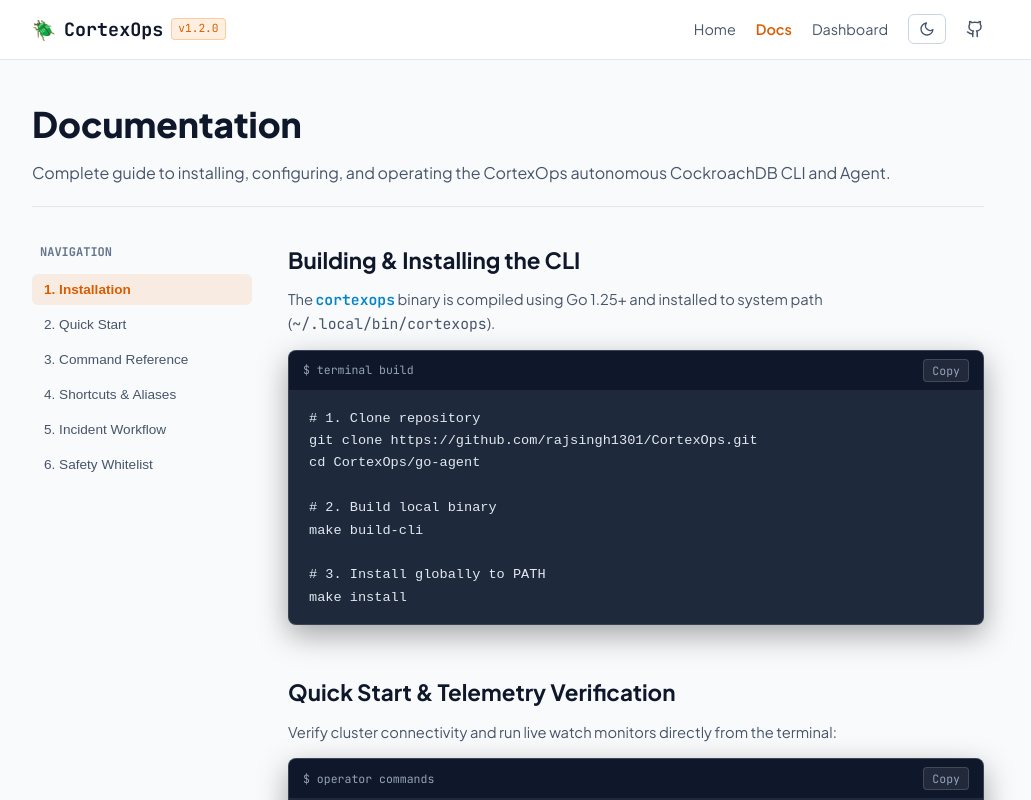
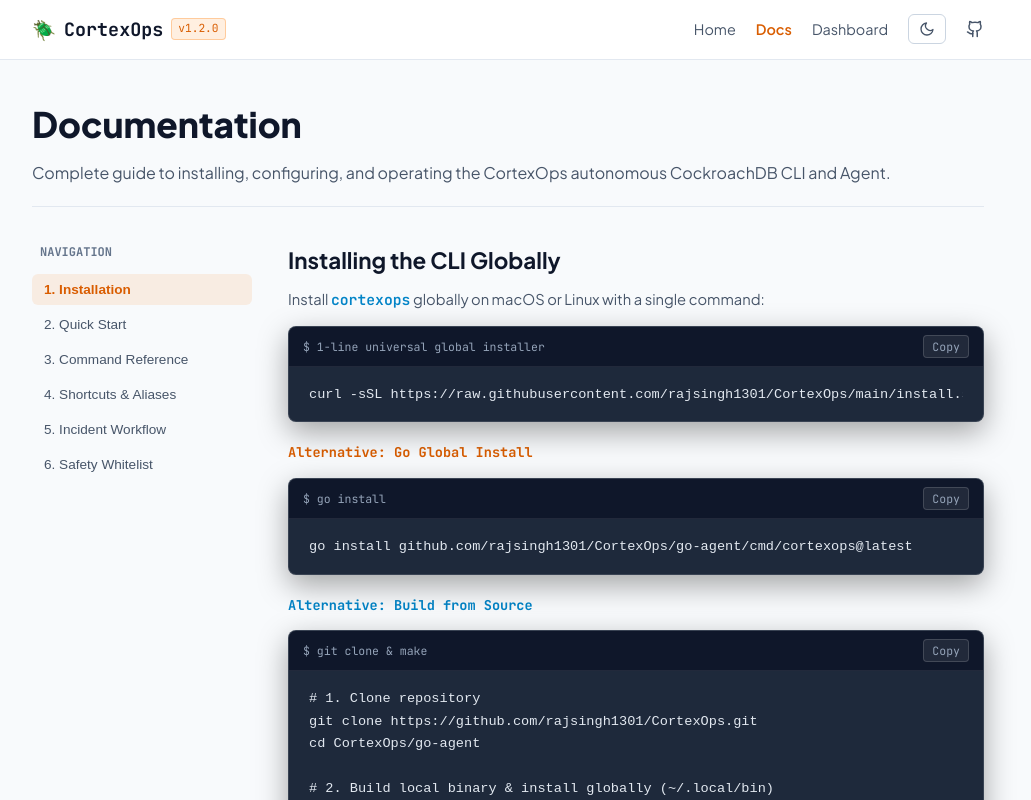
Before and after one commit to rajsingh1301/CortexOps, a React (Vite) app in the folder frontend/: page /docs in a window 1280 px wide. Shown: the top 800 px of the page, without its empty margins (132-1163 px from the left). Built offline with nearby package versions, Linux system fonts and the light colour scheme.

Commit message:
feat(web): add 1-command universal global installer to landing and docs

```diff
--- a/frontend/src/pages/DocsPage.jsx
+++ b/frontend/src/pages/DocsPage.jsx
@@ -124,21 +124,33 @@
           {/* 1. INSTALLATION */}
           <section id="installation" style={{ marginBottom: '50px', scrollMarginTop: '90px' }}>
             <h2 style={{ fontSize: '1.4rem', color: 'var(--logdy-text-heading)', fontWeight: '700', marginBottom: '10px' }}>
-              Building & Installing the CLI
+              Installing the CLI Globally
             </h2>
             <p style={{ color: 'var(--logdy-text-muted)', lineHeight: '1.6', fontSize: '0.92rem', marginBottom: '14px' }}>
-              The <code className="mono cyan">cortexops</code> binary is compiled using Go 1.25+ and installed to system path (<code className="mono">~/.local/bin/cortexops</code>).
+              Install <code className="mono cyan">cortexops</code> globally on macOS or Linux with a single command:
             </p>
 
-            <CodeSnippet title="terminal build" code={`# 1. Clone repository
+            <CodeSnippet title="1-line universal global installer" code={`curl -sSL https://raw.githubusercontent.com/rajsingh1301/CortexOps/main/install.sh | bash`} />
+
+            <div style={{ marginTop: '20px' }}>
+              <div className="mono orange" style={{ fontSize: '0.85rem', fontWeight: 'bold', marginBottom: '8px' }}>
+                Alternative: Go Global Install
+              </div>
+              <CodeSnippet title="go install" code={`go install github.com/rajsingh1301/CortexOps/go-agent/cmd/cortexops@latest`} />
+            </div>
+
+            <div style={{ marginTop: '20px' }}>
+              <div className="mono cyan" style={{ fontSize: '0.85rem', fontWeight: 'bold', marginBottom: '8px' }}>
+                Alternative: Build from Source
+              </div>
+              <CodeSnippet title="git clone & make" code={`# 1. Clone repository
 git clone https://github.com/rajsingh1301/CortexOps.git
 cd CortexOps/go-agent
 
-# 2. Build local binary
+# 2. Build local binary & install globally (~/.local/bin)
 make build-cli
-
-# 3. Install globally to PATH
 make install`} />
+            </div>
           </section>
 
           {/* 2. QUICK START */}
--- a/frontend/src/pages/LandingPage.jsx
+++ b/frontend/src/pages/LandingPage.jsx
@@ -6,7 +6,7 @@
   const [copiedInstall, setCopiedInstall] = useState(false);
 
   const handleCopyInstall = () => {
-    navigator.clipboard.writeText('cd go-agent && make build-cli && make install\ncortexops');
+    navigator.clipboard.writeText('curl -sSL https://raw.githubusercontent.com/rajsingh1301/CortexOps/main/install.sh | bash');
     setCopiedInstall(true);
     setTimeout(() => setCopiedInstall(false), 2000);
   };
@@ -45,18 +45,19 @@
         <div className="logdy-terminal-box">
           <div className="logdy-terminal-header">
             <span style={{ color: '#94a3b8', fontSize: '0.75rem', fontFamily: 'var(--font-mono)' }}>
-              bash — install & run
+              bash — 1-command global install
             </span>
             <button onClick={handleCopyInstall} className="copy-pill-btn">
               {copiedInstall ? '✓ Copied' : 'Copy'}
             </button>
           </div>
           <div className="logdy-terminal-body" style={{ fontSize: '0.82rem' }}>
-            <div>
+            <div style={{ color: '#64748b', marginBottom: '4px' }}># 1-line universal global installer</div>
+            <div style={{ wordBreak: 'break-all' }}>
               <span style={{ color: '#ff7a00', fontWeight: 'bold' }}>$ </span>
-              <span style={{ color: '#00bcd4' }}>cd go-agent && make build-cli && make install</span>
+              <span style={{ color: '#00bcd4' }}>curl -sSL https://raw.githubusercontent.com/rajsingh1301/CortexOps/main/install.sh | bash</span>
             </div>
-            <div style={{ color: '#64748b', margin: '4px 0' }}># Run CortexOps CLI operator console</div>
+            <div style={{ color: '#64748b', margin: '8px 0 4px' }}># Launch CortexOps CLI operator console</div>
             <div>
               <span style={{ color: '#ff7a00', fontWeight: 'bold' }}>$ </span>
               <span style={{ color: '#ffffff', fontWeight: 'bold' }}>cortexops</span>
```
